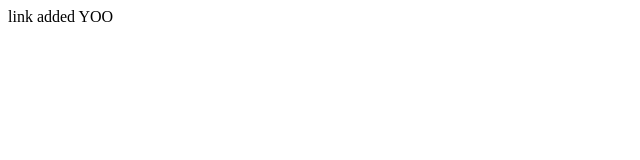
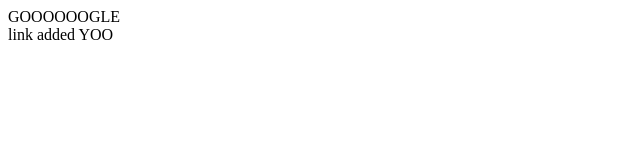
Before and after one commit to sdfjhsdfjkhjksdfkjsdfhkjsdfhjksd/branches, a plain HTML site: page index.html in a window 1280 px wide. Shown: the whole page, without its empty margins (0-640 px from the left). Drawn offline with Linux system fonts and the light colour scheme.

Commit message:
Analytics

```diff
--- a/index.html
+++ b/index.html
@@ -7,6 +7,9 @@
 
 </footer>
 
+<footer>GOOOOOOGLE</footer>
+
+
 
 
 <header></header>
```
